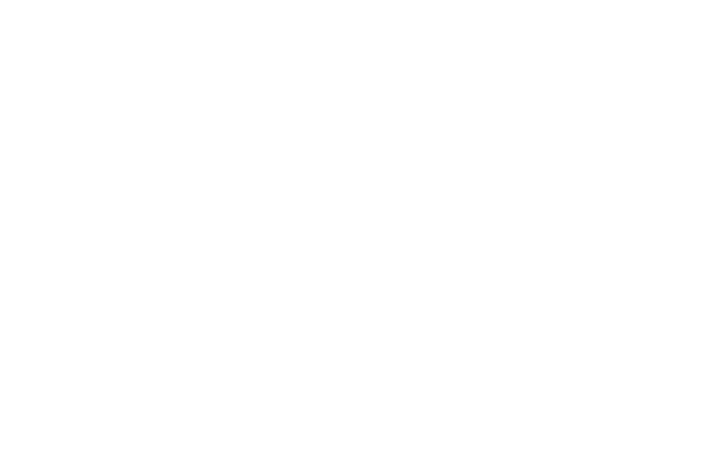
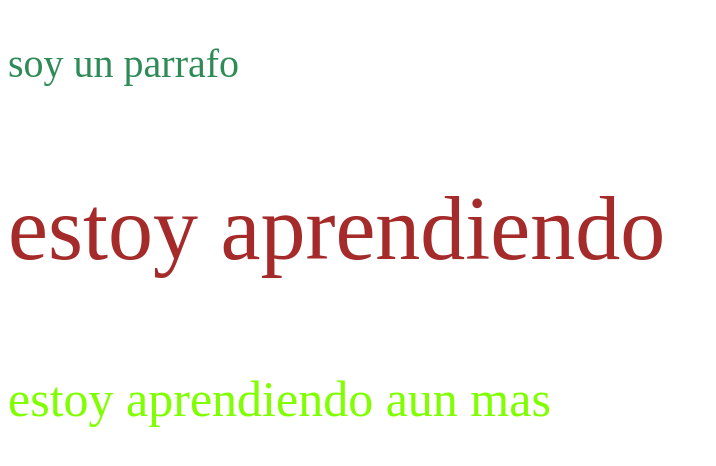
Before and after one commit to thormanredr/clasecss, a plain HTML site: page index.html in a window 1280 px wide. Shown: the whole page, without its empty margins (0-716 px from the left). Drawn offline with Linux system fonts and the light colour scheme.

Commit message:
dando formato

```diff
--- /dev/null
+++ b/css/style.css
@@ -0,0 +1,19 @@
+p{
+    color: seagreen;
+    font-size: 40px;
+}
+
+/* class */
+
+.parrafo{
+    color: brown;
+    font-size: 90px;
+}
+
+/* ID */
+
+#parrafo2{
+    color: chartreuse;
+    font-size: 50px;
+
+}
--- a/index.html
+++ b/index.html
@@ -5,8 +5,23 @@
     <meta http-equiv="X-UA-Compatible" content="IE=edge">
     <meta name="viewport" content="width=device-width, initial-scale=1.0">
     <title>CSS3</title>
+    <link rel="stylesheet" href="./css/style.css">
+    <!-- <style>
+        p{
+            color: seagreen;
+            font-size: 40px;
+        }
+    </style> -->
+
 </head>
 <body>
-
+    <!-- <main>
+        <p style="color: red;">Soy un texto</p>
+    </main> -->
+    <main>
+        <p>soy un parrafo</p>
+        <p class="parrafo">estoy aprendiendo</p>
+        <p id="parrafo2">estoy aprendiendo aun mas</p>
+    </main>
 </body>
 </html>
```
